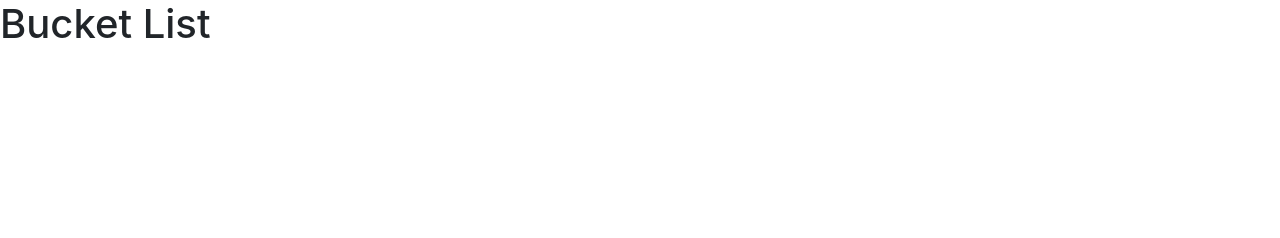
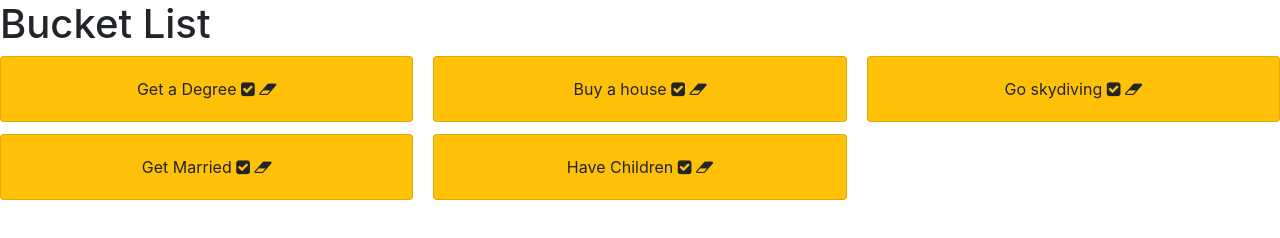
Before and after one commit to NathanWra/TaskPlanner, a plain HTML site: page index.html in a window 1280 px wide. Drawn offline with nearby package versions, Linux system fonts and the light colour scheme.

Commit message:
index/task list page update

```diff
--- a/index.html
+++ b/index.html
@@ -12,10 +12,50 @@
 
      <link rel="stylesheet" href="./css/styles.css"></link>
 
+     <!-- FONT AWESOME CSS -->
+
+     <link rel="stylesheet" href="https://cdnjs.cloudflare.com/ajax/libs/font-awesome/4.7.0/css/font-awesome.min.css">
+
+
+
     <title>Bucket List</title>
   </head>
   <body>
     <h1>Bucket List</h1>
+
+    <div class="card-columns">
+
+  <div class="card bg-warning">
+    <div class="card-body text-center">
+      <p class="card-text">Get a Degree <i class="fa fa-check-square"></i>  <i class="fa fa-eraser	"></i></p>
+    </div>
+  </div>
+
+ <div class="card bg-warning">
+    <div class="card-body text-center">
+      <p class="card-text">Get Married <i class="fa fa-check-square"></i>  <i class="fa fa-eraser	"></i></p>
+    </div>
+  </div>
+
+  <div class="card bg-warning">
+    <div class="card-body text-center">
+      <p class="card-text">Buy a house <i class="fa fa-check-square"></i>  <i class="fa fa-eraser	"></i></p>
+    </div>
+  </div>
+
+  <div class="card bg-warning">
+    <div class="card-body text-center">
+      <p class="card-text">Have Children <i class="fa fa-check-square"></i>  <i class="fa fa-eraser	"></i></p>
+    </div>
+  </div>
+
+ <div class="card bg-warning">
+    <div class="card-body text-center">
+      <p class="card-text">Go skydiving <i class="fa fa-check-square"></i>  <i class="fa fa-eraser	"></i></p>
+    </div>
+  </div>
+
+</div>
 
     <!-- Optional JavaScript; choose one of the two! -->
 
```
